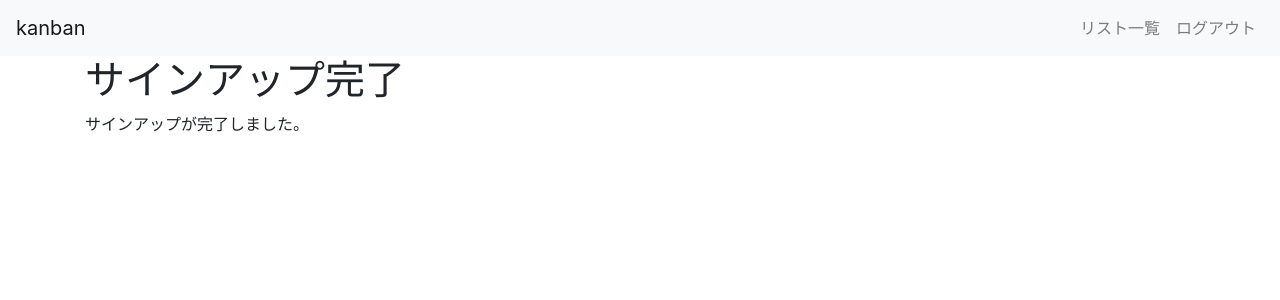
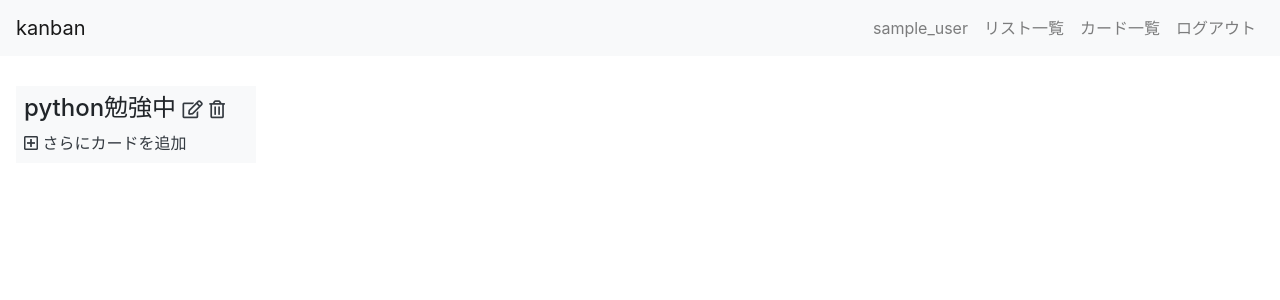
Before and after one commit to shunsukekaneko72106/kanban, a Django app: page /kanban/home/ in a window 1280 px wide. Shown: the top 300 px of the page. Run offline with Django 3.2, Linux system fonts and the light colour scheme; a user stored in the database is signed in; data comes from the database, SQL or seed files in the repository; both versions use the stored data as it was after the commit; data that the repository does not hold is empty; some libraries are stand-ins or nearby versions.

Commit message:
all function

```diff
--- /dev/null
+++ b/kanban/static/kanban/custom.css
@@ -0,0 +1,12 @@
+body {
+  padding-top: 70px;
+}
+
+.home {
+  display: table-cell !important;
+}
+
+.list {
+  width: 240px;
+  height: 100%;
+}
--- a/kanban/templates/kanban/base.html
+++ b/kanban/templates/kanban/base.html
@@ -1,6 +1,6 @@
-<!--
-ヘッダーのHTMLファイル
--->
+
+{% load static %}
+
 
 <!doctype html>
 <html lang="ja">
@@ -12,12 +12,21 @@
     <!-- Bootstrap CSS -->
     <link rel="stylesheet" href="https://stackpath.bootstrapcdn.com/bootstrap/4.3.1/css/bootstrap.min.css" integrity="sha384-ggOyR0iXCbMQv3Xipma34MD+dH/1fQ784/j6cY/iJTQUOhcWr7x9JvoRxT2MZw1T" crossorigin="anonymous">
     <link href="https://use.fontawesome.com/releases/v5.6.1/css/all.css" rel="stylesheet">
+    <link rel="stylesheet" type="text/css" href="{% static 'kanban/custom.css' %}">
     <title>kanban</title>
   </head>
   <body>
     <header>
-      <nav class="navbar navbar-expand-lg navbar-light bg-light">
+      <nav class="navbar navbar-expand-lg navbar-light bg-light fixed-top">
+
+        <!-- ここからif文で分岐 -->
+        {% if request.user.is_authenticated %}
+        <a class="navbar-brand" href="{% url 'kanban:home' %}">kanban</a>
+        {% else %}
         <a class="navbar-brand" href="{% url 'kanban:index' %}">kanban</a>
+        {% endif %}
+        <!-- ここまでif文で分岐 -->
+
         <button class="navbar-toggler" type="button" data-toggle="collapse" data-target="#navbarSupportedContent" aria-controls="navbarSupportedContent" aria-expanded="false" aria-label="Toggle navigation">
           <span class="navbar-toggler-icon"></span>
         </button>
@@ -25,17 +34,23 @@
           <ul class="navbar-nav mr-auto">
           </ul>
           <ul class="navbar-nav">
-            <!-- ログインしている場合 -->
             {% if request.user.is_authenticated %}
+            <li class="nav-item">
+              <a class="nav-link" href="{% url 'kanban:users_detail' request.user.pk %}">{{ request.user.username }}</a>
+            </li>
             <li class="nav-item">
               <a class="nav-link" href="{% url 'kanban:lists_list' %}">リスト一覧</a>
             </li>
 
+            <!-- ここから追記 -->
             <li class="nav-item">
-              <!-- URLを指定 -->
+              <a class="nav-link" href="{% url 'kanban:cards_list' %}">カード一覧</a>
+            </li>
+            <!-- ここまで追記 -->
+
+            <li class="nav-item">
               <a class="nav-link" href="{% url 'logout' %}">ログアウト</a>
             </li>
-            <!-- ログインしていない場合 -->
             {% else %}
             <li class="nav-item">
               <a class="nav-link" href="{% url 'login' %}">ログイン</a>
@@ -44,8 +59,6 @@
               <a class="nav-link" href="{% url 'kanban:signup' %}">サインアップ</a>
             </li>
             {% endif %}
-            <!-- ここまで追記 -->
-
           </ul>
         </div>
       </nav>
--- a/kanban/templates/kanban/home.html
+++ b/kanban/templates/kanban/home.html
@@ -1,55 +1,30 @@
-<!--
-サインアップ完了ページ 20210120 新規作成
+{% extends "kanban/base.html" %}
 
--->
+{% block content %}
 
-<!doctype html>
-{% extends "kanban/base.html" %}
-<html lang="ja">
-  <head>
-    <!-- Required meta tags -->
-    <meta charset="utf-8">
-    <meta name="viewport" content="width=device-width, initial-scale=1, shrink-to-fit=no">
 
-    <!-- Bootstrap CSS -->
-    <link href="https://cdn.jsdelivr.net/npm/bootstrap@5.0.0-beta1/dist/css/bootstrap.min.css" rel="stylesheet" integrity="sha384-giJF6kkoqNQ00vy+HMDP7azOuL0xtbfIcaT9wjKHr8RbDVddVHyTfAAsrekwKmP1" crossorigin="anonymous">
+<div class="container-fluid home">
+  <div class="row flex-nowrap">
+    {% for list in list_list %}
+    <div class="bg-light m-3 p-2 list">
+      <h4>{{ list.title }}
+        <a href="{% url 'kanban:lists_update' list.pk %}" class="text-dark"><i class="far fa-edit fa-xs"></i></a>
+        <a href="{% url 'kanban:lists_delete' list.pk %}" class="text-dark"><i class="far fa-trash-alt fa-xs"></i></a>
+      </h4>
 
-    <title>kanban</title>
-  </head>
-  <body>
-    <header>
-      <nav class="navbar navbar-expand-lg navbar-light bg-light">
-        <a class="navbar-brand" href="{% url 'kanban:index' %}">kanban</a>
-        <button class="navbar-toggler" type="button" data-toggle="collapse" data-target="#navbarSupportedContent" aria-controls="navbarSupportedContent" aria-expanded="false" aria-label="Toggle navigation">
-          <span class="navbar-toggler-icon"></span>
-        </button>
-        <div class="collapse navbar-collapse" id="navbarSupportedContent">
-          <ul class="navbar-nav mr-auto">
-          </ul>
-          <ul class="navbar-nav">
-            <li class="nav-item">
-              <a class="nav-link" href="#">ログイン</a>
-            </li>
-            <li class="nav-item">
-              <a class="nav-link" href="#">サインアップ</a>
-            </li>
-          </ul>
+      {% for card in list.card_set.all %}
+      <a href="{% url 'kanban:cards_detail' card.pk %}" class="card m-3">
+        <div class="card-body">
+          <h5 class="card-title">{{ card.title }}</h5>
+          <footer>
+            <small class="text-muted">作成者: {{ card.user.username }}</small>
+          </footer>
         </div>
-      </nav>
-    </header>
-    <main>
-      {% block content %}
-      <div class="container">
-        <h1>サインアップ完了</h1>
-        <p>サインアップが完了しました。</p>
-      </div>
-      {% endblock %}
-    </main>
-
-    <!-- Optional JavaScript -->
-    <!-- jQuery first, then Popper.js, then Bootstrap JS -->
-    <script src="https://code.jquery.com/jquery-3.3.1.slim.min.js" integrity="sha384-q8i/X+965DzO0rT7abK41JStQIAqVgRVzpbzo5smXKp4YfRvH+8abtTE1Pi6jizo" crossorigin="anonymous"></script>
-    <script src="https://cdnjs.cloudflare.com/ajax/libs/popper.js/1.14.7/umd/popper.min.js" integrity="sha384-UO2eT0CpHqdSJQ6hJty5KVphtPhzWj9WO1clHTMGa3JDZwrnQq4sF86dIHNDz0W1" crossorigin="anonymous"></script>
-    <script src="https://stackpath.bootstrapcdn.com/bootstrap/4.3.1/js/bootstrap.min.js" integrity="sha384-JjSmVgyd0p3pXB1rRibZUAYoIIy6OrQ6VrjIEaFf/nJGzIxFDsf4x0xIM+B07jRM" crossorigin="anonymous"></script>
-  </body>
-</html>
+      </a>
+      {% endfor %}
+      <a href="{% url 'kanban:cards_create' %}" class="text-dark"><i class="far fa-plus-square"></i> さらにカードを追加</a>
+    </div>
+    {% endfor %}
+  </div>
+</div>
+{% endblock %}
--- a/kanban/urls.py
+++ b/kanban/urls.py
@@ -9,7 +9,7 @@ app_name = "kanban"
 
 urlpatterns = [
     path("", views.index, name="index"),
-    path('home/', views.home, name='home'),
+    path("home/", views.HomeView.as_view(), name="home"),
     path('signup/', views.signup, name='signup'),
     path("users/<int:pk>/", views.UserDetailView.as_view(), name="users_detail"),
     path("users/<int:pk>/update/", views.UserUpdateView.as_view(), name="users_update"),
@@ -23,5 +23,6 @@ urlpatterns = [
     path("cards/<int:pk>/", views.CardDetailView.as_view(), name="cards_detail"),
     path("cards/<int:pk>/update/", views.CardUpdateView.as_view(), name="cards_update"),
     path("cards/<int:pk>/delete/", views.CardDeleteView.as_view(), name="cards_delete"),
+    path("cards/create/<int:list_pk>", views.CardCreateFromHomeView.as_view(), name="cards_create_from_home"),
 
 ]
--- a/kanban/views.py
+++ b/kanban/views.py
@@ -18,15 +18,15 @@ from django.contrib.auth.decorators import login_required
 from django.contrib.auth.forms import UserCreationForm
 from django.contrib.auth.mixins import LoginRequiredMixin
 from django.contrib.auth.models import User
-from django.shortcuts import render, redirect, resolve_url
+from django.shortcuts import render, redirect, resolve_url, get_object_or_404
 from django.views.generic import DetailView, UpdateView, CreateView, ListView, DeleteView
 
 from django.urls import reverse_lazy
 
-
-from .forms import UserForm, ListForm, CardForm
+from .forms import UserForm, ListForm, CardForm, CardCreateFromHomeForm
 from .mixins import OnlyYouMixin
 from .models import List, Card
+
 
 # render(request, template_name, context)はテンプレートに値（変数）を埋め込んだ結果をHttpResponseに変換する関数
 
@@ -34,10 +34,10 @@ def index(request):
     return render(request, "kanban/index.html")
 
 
-# デコレーターでログインを呼び出し
-@login_required
-def home(request):
-    return render(request, "kanban/home.html")
+
+class HomeView(LoginRequiredMixin, ListView):
+    model = List
+    template_name = "kanban/home.html"
 
 
 def signup(request):
@@ -100,22 +100,25 @@ class ListDetailView(LoginRequiredMixin, DetailView):
     model = List
     template_name = "kanban/lists/detail.html"
 
+
 """リスト編集クラス"""
+
+
 class ListUpdateView(LoginRequiredMixin, UpdateView):
     model = List
     template_name = "kanban/lists/update.html"
     form_class = ListForm
-
-    def get_success_url(self):
-        return resolve_url('kanban:lists_detail', pk=self.kwargs['pk'])
+    success_url = reverse_lazy("kanban:home")
 
 
 """リスト削除クラス"""
+
+
 class ListDeleteView(LoginRequiredMixin, DeleteView):
     model = List
     template_name = "kanban/lists/delete.html"
     form_class = ListForm
-    success_url = reverse_lazy("kanban:lists_list")
+    success_url = reverse_lazy("kanban:home")
 
 
 """カード作成クラス"""
@@ -123,11 +126,12 @@ class CardCreateView(LoginRequiredMixin, CreateView):
     model = Card
     template_name = "kanban/cards/create.html"
     form_class = CardForm
-    success_url = reverse_lazy("kanban:cards_list")
+    success_url = reverse_lazy("kanban:home")
 
     def form_valid(self, form):
         form.instance.user = self.request.user
         return super().form_valid(form)
+
 
 
 class CardListView(LoginRequiredMixin, ListView):
@@ -141,17 +145,34 @@ class CardDetailView(LoginRequiredMixin, DetailView):
 
 
 """カード編集クラス"""
+
+
 class CardUpdateView(LoginRequiredMixin, UpdateView):
     model = Card
     template_name = "kanban/cards/update.html"
     form_class = CardForm
+    success_url = reverse_lazy("kanban:home")
 
-    def get_success_url(self):
-        return resolve_url('kanban:cards_detail', pk=self.kwargs['pk'])
 
 """カード削除クラス"""
+
+
 class CardDeleteView(LoginRequiredMixin, DeleteView):
     model = Card
     template_name = "kanban/cards/delete.html"
     form_class = CardForm
-    success_url = reverse_lazy("kanban:cards_list")
+    success_url = reverse_lazy("kanban:home")
+
+
+class CardCreateFromHomeView(LoginRequiredMixin, CreateView):
+    model = Card
+    template_name = "kanban/cards/create.html"
+    form_class = CardCreateFromHomeForm
+    success_url = reverse_lazy("kanban:home")
+
+    def form_valid(self, form):
+        list_pk = self.kwargs['list_pk']
+        list_instance = get_object_or_404(List, pk=list_pk)
+        form.instance.list = list_instance
+        form.instance.user = self.request.user
+        return super().form_valid(form)
```
Also changed, not shown: kanban/forms.py (+42 -2 lines), db.sqlite3.
